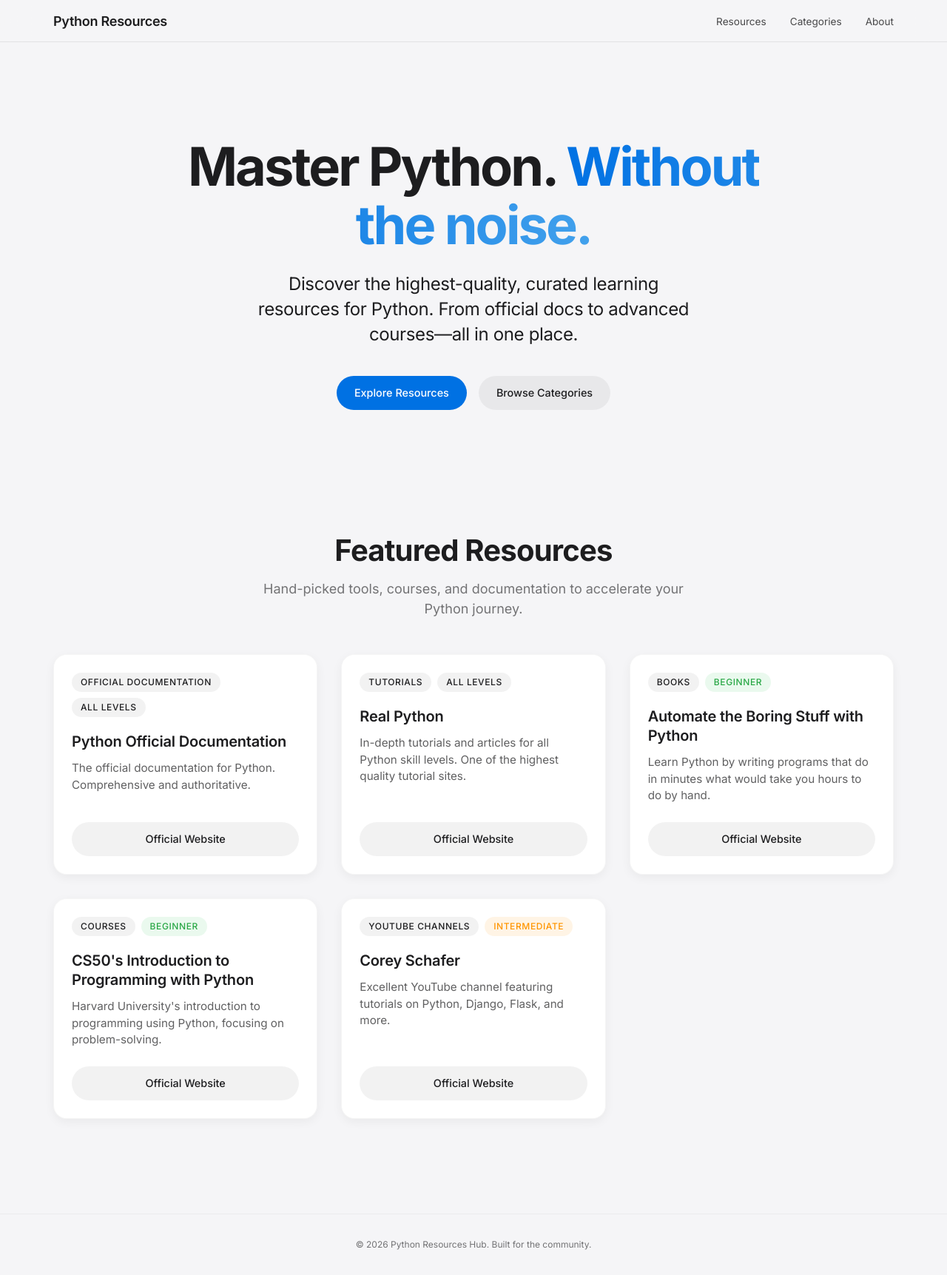
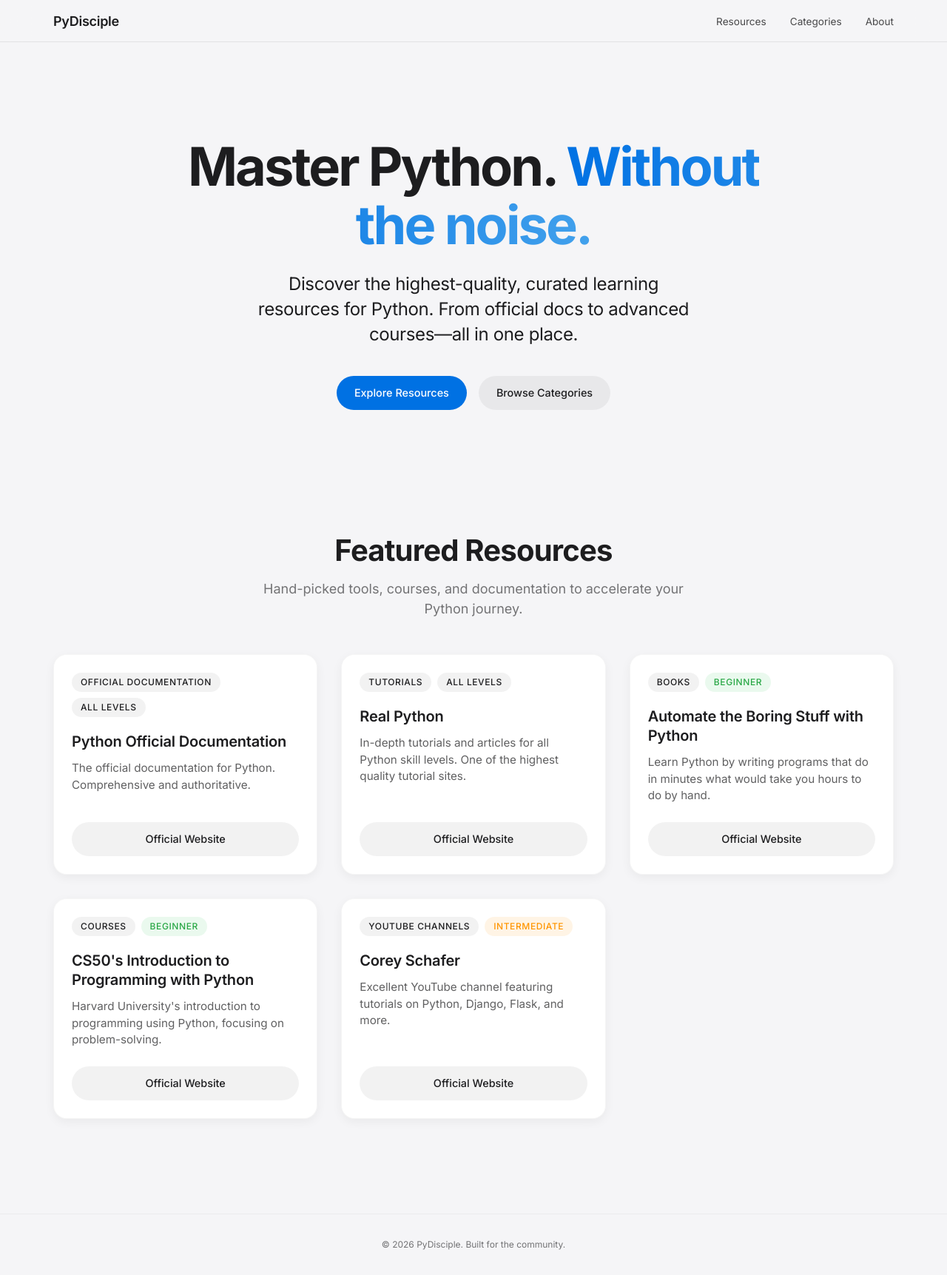
Before and after one commit to JAGDISH-SALI-0010/website-project, a Next.js app: page / in a window 1280 px wide. Shown: the whole page at 74% size. Built offline with nearby package versions, Linux system fonts and the light colour scheme.

Commit message:
Rename brand to PyDisciple

```diff
--- a/src/app/layout.js
+++ b/src/app/layout.js
@@ -9,8 +9,9 @@ const inter = Inter({
 });
 
 export const metadata = {
-  title: "Python Resources Hub",
-  description: "A centralized hub for discovering high-quality Python learning resources.",
+  title: "PyDisciple",
+  description:
+    "Master Python with carefully curated resources, roadmaps, documentation, and learning guides.",
 };
 
 export default function RootLayout({ children }) {
--- a/src/components/layout/Footer.jsx
+++ b/src/components/layout/Footer.jsx
@@ -6,7 +6,7 @@ export default function Footer() {
       <div className="container">
         <div className={styles.content}>
           <p className={styles.text}>
-            &copy; {new Date().getFullYear()} Python Resources Hub. Built for the community.
+            &copy; {new Date().getFullYear()} PyDisciple. Built for the community.
           </p>
         </div>
       </div>
--- a/src/components/layout/Header.jsx
+++ b/src/components/layout/Header.jsx
@@ -7,7 +7,7 @@ export default function Header() {
       <div className="container">
         <nav className={styles.nav}>
           <Link href="/" className={styles.logo}>
-            Python Resources
+            PyDisciple
           </Link>
           <ul className={styles.links}>
             <li>
```
